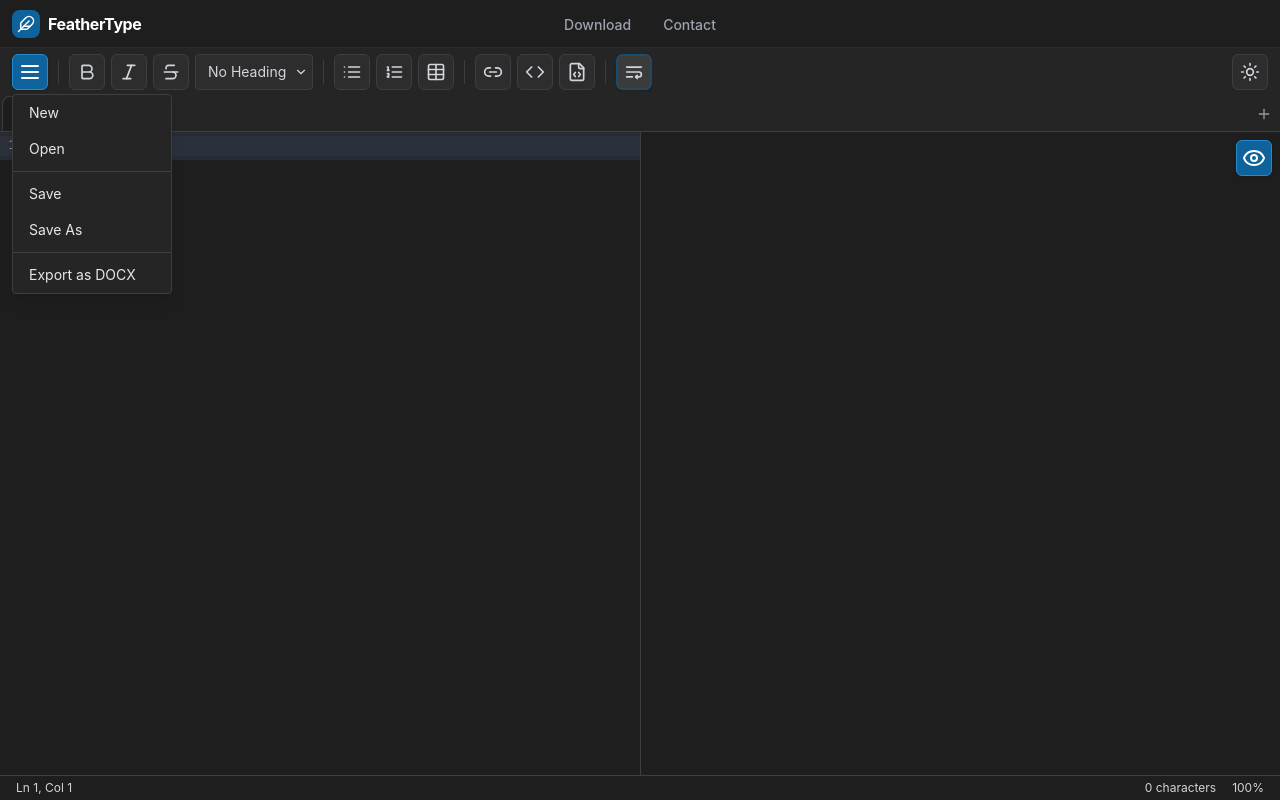
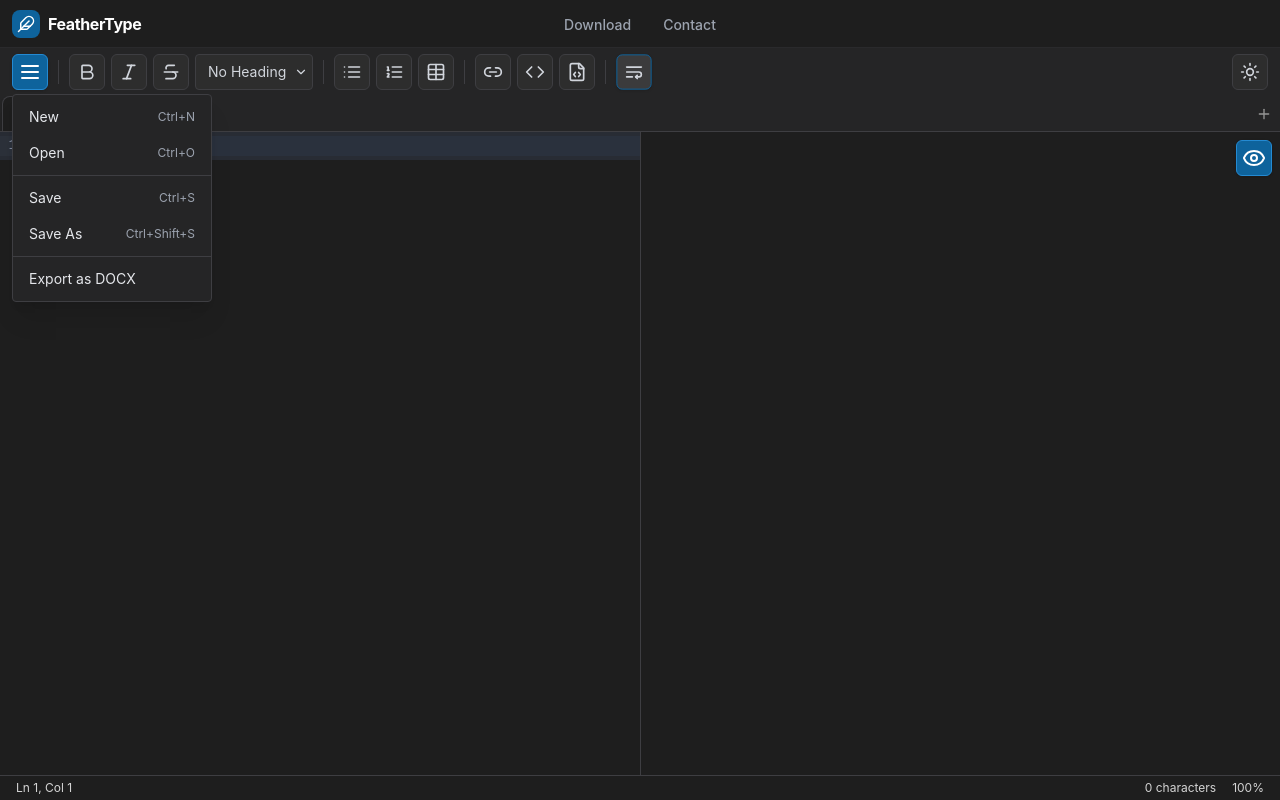
Before and after one commit to wahdanz1/feathertype, a React (Vite) app: page /editor in a window 1280 px wide. Both pictures are taken after a click on the button 30 px from the left and 72 px from the top of the page. Built offline with nearby package versions, Linux system fonts and the light colour scheme.

Commit message:
refactor: clean up FileMenu — extract MenuItem component, replace hardcoded colors with theme tokens

```diff
--- a/src/components/FileMenu.tsx
+++ b/src/components/FileMenu.tsx
@@ -3,8 +3,7 @@ import { LuMenu } from 'react-icons/lu';
 import { useEditorStore } from '../store/useEditorStore';
 import { openFileDialog, openAndReadFile, getFileName, handleSaveFile, handleSaveAsFile, exportAsDocx, isTauri } from '../utils/fileOperations';
 import { Button } from './Button';
-
-
+import { cn } from '../lib/utils';
 
 export function FileMenu() {
   const [isOpen, setIsOpen] = useState(false);
@@ -15,27 +14,22 @@ export function FileMenu() {
   const updateTabPath = useEditorStore((s) => s.updateTabPath);
   const markTabClean = useEditorStore((s) => s.markTabClean);
   const theme = useEditorStore((s) => s.theme);
+  const isDark = theme === 'dark';
 
   useEffect(() => {
-    const handleClickOutside = (event: MouseEvent) => {
-      if (menuRef.current && !menuRef.current.contains(event.target as Node)) {
+    if (!isOpen) return;
+    const handleClickOutside = (e: MouseEvent) => {
+      if (menuRef.current && !menuRef.current.contains(e.target as Node)) {
         setIsOpen(false);
       }
     };
-
-    if (isOpen) {
-      document.addEventListener('mousedown', handleClickOutside);
-    }
-
-    return () => {
-      document.removeEventListener('mousedown', handleClickOutside);
-    };
+    document.addEventListener('mousedown', handleClickOutside);
+    return () => document.removeEventListener('mousedown', handleClickOutside);
   }, [isOpen]);
 
-  const handleNew = () => {
-    addTab();
-    setIsOpen(false);
-  };
+  const close = () => setIsOpen(false);
+
+  const handleNew = () => { addTab(); close(); };
 
   const handleOpen = async () => {
     try {
@@ -49,109 +43,63 @@ export function FileMenu() {
       console.error('Failed to open file:', error);
       alert('Failed to open file: ' + error);
     }
-    setIsOpen(false);
+    close();
   };
 
   const handleSave = async () => {
     const activeTab = getActiveTab();
     if (!activeTab) return;
-
     await handleSaveFile(activeTab, markTabClean, updateTabPath);
-    setIsOpen(false);
+    close();
   };
 
   const handleSaveAs = async () => {
     const activeTab = getActiveTab();
     if (!activeTab) return;
-
     await handleSaveAsFile(activeTab, markTabClean, updateTabPath);
-    setIsOpen(false);
+    close();
   };
 
   const handleExportDocx = async () => {
     const activeTab = getActiveTab();
     if (!activeTab) return;
     await exportAsDocx(activeTab.content, activeTab.filePath as string | File | null);
-    setIsOpen(false);
+    close();
   };
+
+  const itemClass = cn(
+    "w-full px-4 py-2 text-left text-sm transition-colors flex justify-between items-center",
+    isDark ? "hover:bg-editor-surface-raised" : "hover:bg-gray-100"
+  );
+
+  const dividerClass = cn("border-t my-1", isDark ? "border-border" : "border-gray-300");
 
   return (
     <div className="relative" ref={menuRef}>
-      <Button
-        variant="primary"
-        iconOnly
-        onClick={() => setIsOpen(!isOpen)}
-        title="File menu"
-      >
+      <Button variant="primary" iconOnly onClick={() => setIsOpen(!isOpen)} title="File menu">
         <LuMenu className="w-6 h-6" />
       </Button>
 
       {isOpen && (
-        <div className={`absolute top-full left-0 mt-1 border rounded shadow-lg min-w-[160px] z-50 ${
-          theme === 'dark'
-            ? 'bg-[#252526] border-[#3e3e42]'
-            : 'bg-white border-gray-300'
-        }`}>
-          <button
-            onClick={handleNew}
-            className={`w-full px-4 py-2 text-left text-sm transition-colors flex justify-between items-center ${
-              theme === 'dark' ? 'hover:bg-[#2a2d2e]' : 'hover:bg-gray-100'
-            }`}
-          >
-            <span>New</span>
-            {isTauri() && <span className="text-xs text-gray-400">Ctrl+N</span>}
-          </button>
-          <button
-            onClick={handleOpen}
-            className={`w-full px-4 py-2 text-left text-sm transition-colors flex justify-between items-center ${
-              theme === 'dark' ? 'hover:bg-[#2a2d2e]' : 'hover:bg-gray-100'
-            }`}
-          >
-            <span>Open</span>
-            {isTauri() && <span className="text-xs text-gray-400">Ctrl+O</span>}
-          </button>
-          <div className={`border-t my-1 ${theme === 'dark' ? 'border-[#3e3e42]' : 'border-gray-300'}`}></div>
-          <button
-            onClick={handleSave}
-            className={`w-full px-4 py-2 text-left text-sm transition-colors flex justify-between items-center ${
-              theme === 'dark' ? 'hover:bg-[#2a2d2e]' : 'hover:bg-gray-100'
-            }`}
-          >
-            <span>Save</span>
-            {isTauri() && <span className="text-xs text-gray-400">Ctrl+S</span>}
-          </button>
-          <button
-            onClick={handleSaveAs}
-            className={`w-full px-4 py-2 text-left text-sm transition-colors flex justify-between items-center ${
-              theme === 'dark' ? 'hover:bg-[#2a2d2e]' : 'hover:bg-gray-100'
-            }`}
-          >
-            <span>Save As</span>
-            {isTauri() && <span className="text-xs text-gray-400">Ctrl+Shift+S</span>}
-          </button>
-          <div className={`border-t my-1 ${theme === 'dark' ? 'border-[#3e3e42]' : 'border-gray-300'}`}></div>
-          <button
-            onClick={handleExportDocx}
-            className={`w-full px-4 py-2 text-left text-sm transition-colors flex justify-between items-center ${
-              theme === 'dark' ? 'hover:bg-[#2a2d2e]' : 'hover:bg-gray-100'
-            }`}
-          >
-            <span>Export as DOCX</span>
-          </button>
+        <div className={cn(
+          "absolute top-full left-0 mt-1 border rounded shadow-xl min-w-[200px] z-50 py-1",
+          isDark ? "bg-editor-surface border-border" : "bg-white border-gray-300"
+        )}>
+          <MenuItem label="New" shortcut="Ctrl+N" onClick={handleNew} className={itemClass} />
+          <MenuItem label="Open" shortcut="Ctrl+O" onClick={handleOpen} className={itemClass} />
+          <div className={dividerClass} />
+          <MenuItem label="Save" shortcut="Ctrl+S" onClick={handleSave} className={itemClass} />
+          <MenuItem label="Save As" shortcut="Ctrl+Shift+S" onClick={handleSaveAs} className={itemClass} />
+          <div className={dividerClass} />
+          <MenuItem label="Export as DOCX" onClick={handleExportDocx} className={itemClass} />
           {isTauri() && (
             <>
-              <div className={`border-t my-1 ${theme === 'dark' ? 'border-border' : 'border-gray-300'}`}></div>
-              <button
-                onClick={() => {
-                  useEditorStore.getState().setShowAboutDialog(true);
-                  setIsOpen(false);
-                }}
-                className={`w-full px-4 py-2 text-left text-sm transition-colors flex justify-between items-center ${
-                  theme === 'dark' ? 'hover:bg-editor-surface-raised' : 'hover:bg-gray-100'
-                }`}
-              >
-                <span>About FeatherType</span>
-              </button>
+              <div className={dividerClass} />
+              <MenuItem
+                label="About FeatherType"
+                onClick={() => { useEditorStore.getState().setShowAboutDialog(true); close(); }}
+                className={itemClass}
+              />
             </>
           )}
         </div>
@@ -159,3 +107,17 @@ export function FileMenu() {
     </div>
   );
 }
+
+function MenuItem({ label, shortcut, onClick, className }: {
+  label: string;
+  shortcut?: string;
+  onClick: () => void;
+  className: string;
+}) {
+  return (
+    <button onClick={onClick} className={className}>
+      <span>{label}</span>
+      {shortcut && <span className="text-xs text-theme-text-muted ml-6">{shortcut}</span>}
+    </button>
+  );
+}
```
